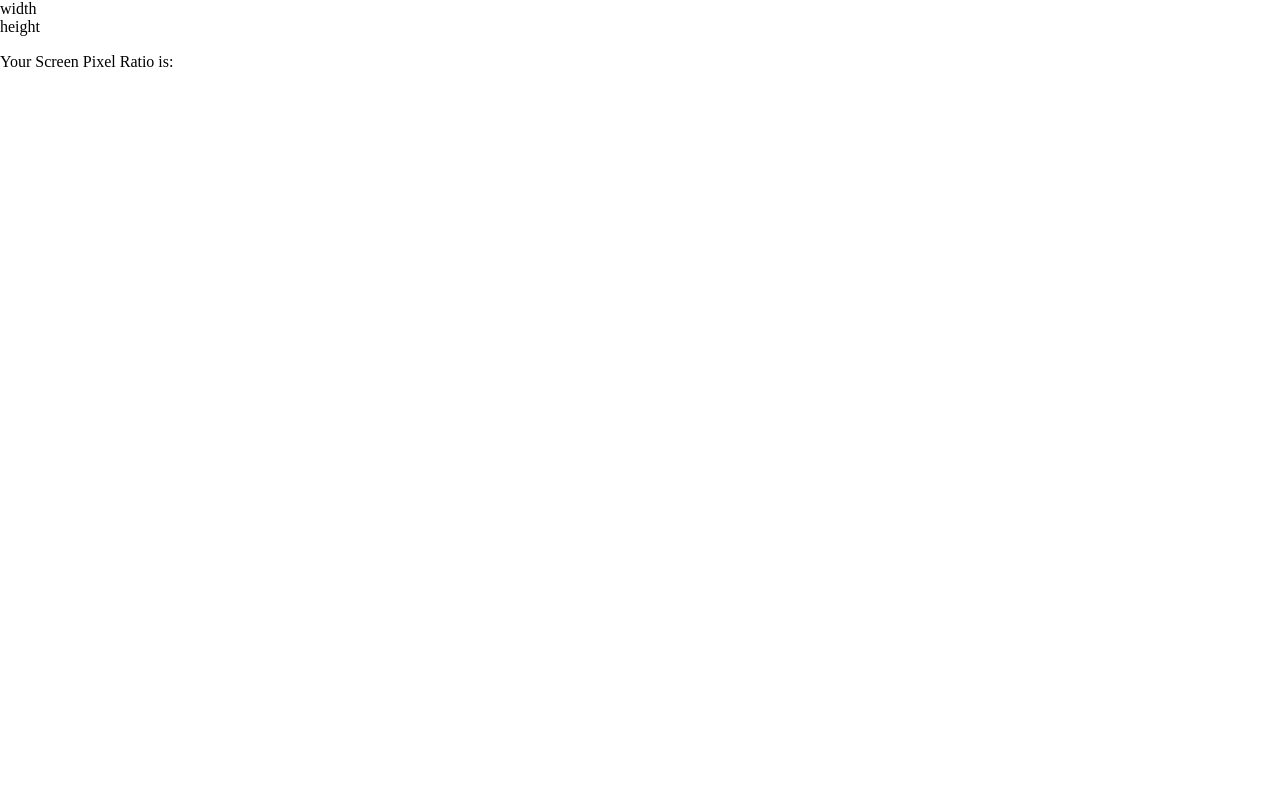
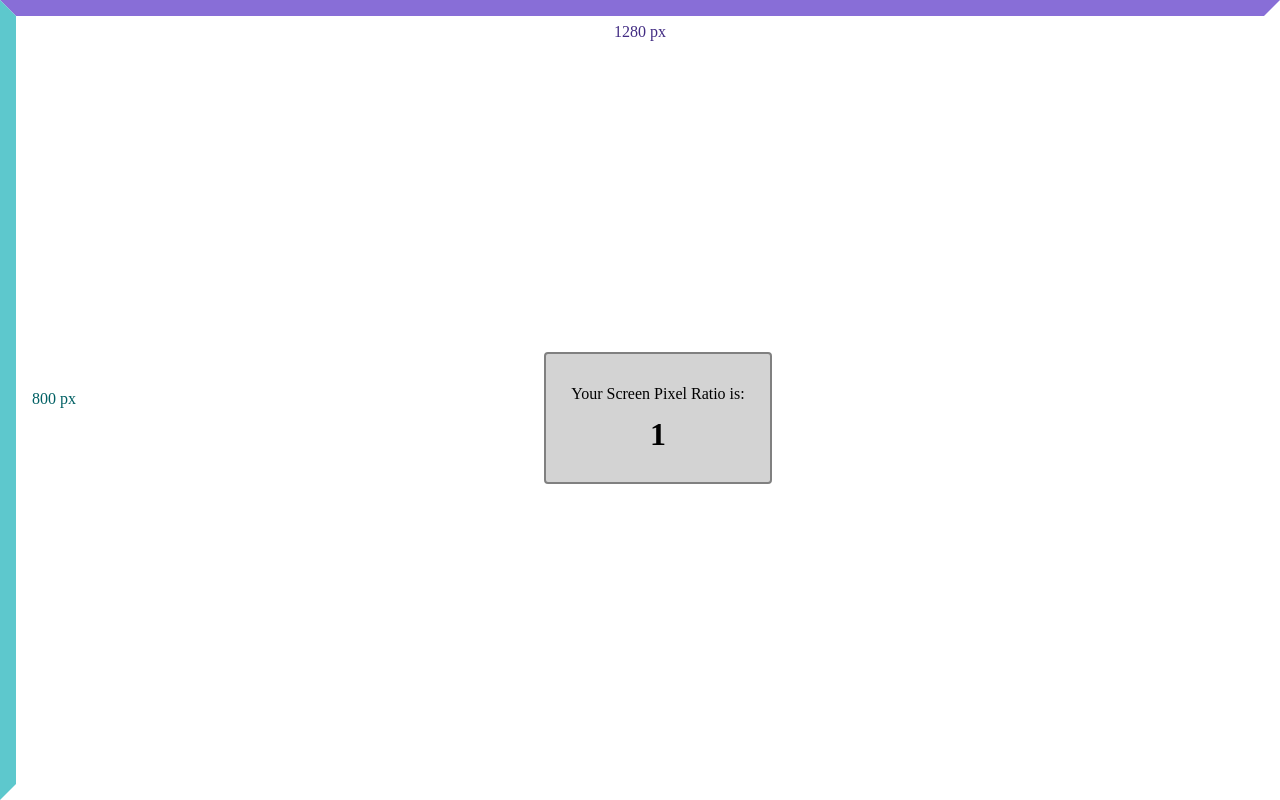
Before and after one commit to Mantish/pixel-ratio, a plain HTML site: page index.html in a window 1280 px wide. Drawn offline with nearby package versions, Linux system fonts and the light colour scheme; the site is published under a folder, as on GitHub Pages, so addresses that start at the root find nothing.

Commit message:
paths fixed for github pages

```diff
--- a/index.html
+++ b/index.html
@@ -1 +1 @@
-<!DOCTYPE html><html><head><meta charset="utf-8"><meta name="viewport" content="width=device-width, initial-scale=1"><title>Screen Pixel Ratio and Viewport CSS dimensions</title><link rel="stylesheet" href="//cdnjs.cloudflare.com/ajax/libs/normalize/3.0.1/normalize.min.css"><link rel="stylesheet" href="/main.css"></head><body><div id="width">width</div><div id="height">height</div><section id="pixel-ratio"><p>Your Screen Pixel Ratio is:</p></section><script src="/main.js"></script></body></html>
+<!DOCTYPE html><html><head><meta charset="utf-8"><meta name="viewport" content="width=device-width, initial-scale=1"><title>Screen Pixel Ratio and Viewport CSS dimensions</title><link rel="stylesheet" href="//cdnjs.cloudflare.com/ajax/libs/normalize/3.0.1/normalize.min.css"><link rel="stylesheet" href="main.css"></head><body><div id="width">width</div><div id="height">height</div><section id="pixel-ratio"><p>Your Screen Pixel Ratio is:</p></section><script src="main.js"></script></body></html>
```
Also changed, not shown: 404.html (+1 -1 lines).
